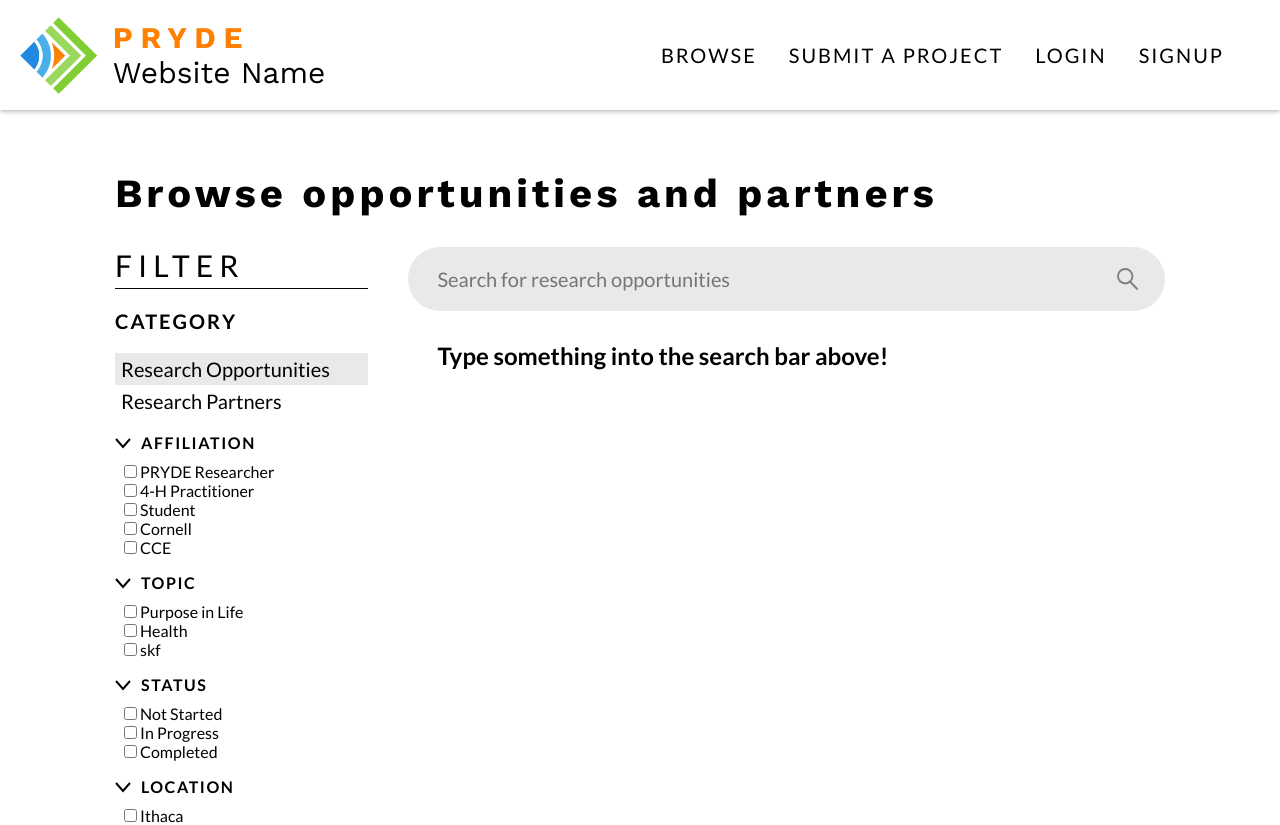
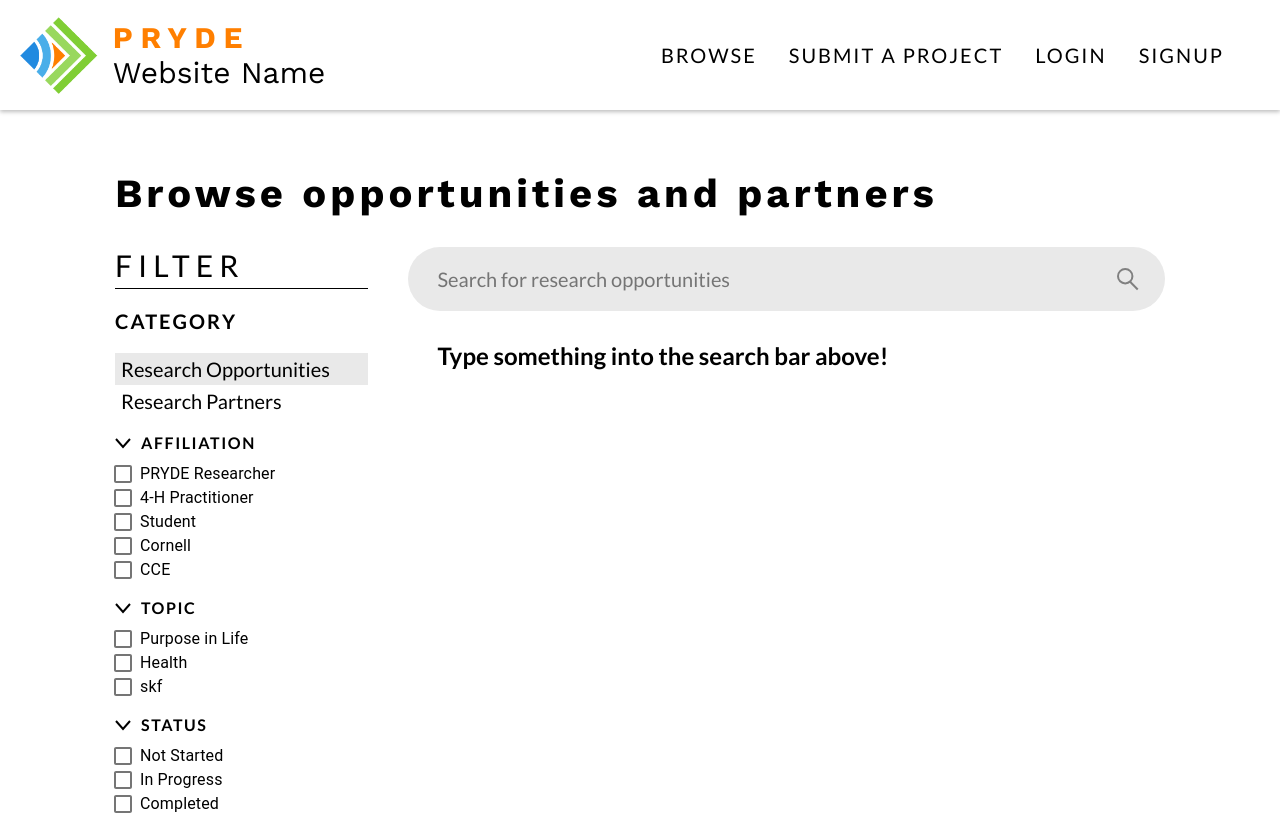
Before and after one commit to gnaww/pryde-connect, a React (Create React App) app in the folder frontend/: page /browse in a window 1280 px wide. Shown: the top 825 px of the page. Built offline with nearby package versions, Linux system fonts and the light colour scheme.

Commit message:
added stylized checkboxes

```diff
--- a/frontend/src/components/CustomDropdown.js
+++ b/frontend/src/components/CustomDropdown.js
@@ -6,7 +6,7 @@ const CustomDropdown = ({ handleChange, name, label, options }) => (
         <select name={name} defaultValue="" onChange={handleChange}>
             <option value="" disabled>{label}</option>
             {
-                options.map(option => <option value={option.value}>{option.text}</option>)
+                options.map((option, idx) => <option key={idx} value={option.value}>{option.text}</option>)
             }
         </select>
     </span>
--- a/frontend/src/components/FilterCategory.js
+++ b/frontend/src/components/FilterCategory.js
@@ -1,6 +1,7 @@
 import React from 'react';
 import arrow from '../images/dropdown-arrow.svg';
 import Checkbox from '@material-ui/core/Checkbox';
+import FormControlLabel from '@material-ui/core/FormControlLabel';
 import styles from '../styles/FilterCategory.module.css';
 
 const FilterCategory = ({ isVisible, toggleVisibility, categoryName, filterOptions }) => (
@@ -17,8 +18,10 @@ const FilterCategory = ({ isVisible, toggleVisibility, categoryName, filterOptio
             isVisible &&
             <ul>
                 {
-                    filterOptions.map(filter =>
-                        <li><input type="checkbox" />{filter}</li>
+                    filterOptions.map((filter, idx) =>
+                        <li>
+                            <FormControlLabel key={idx} control={<Checkbox color="default" className={styles.checkbox} value={filter} disableRipple />} label={filter} />
+                        </li>
                     )
                 }
             </ul>
--- a/frontend/src/pages/Browse.js
+++ b/frontend/src/pages/Browse.js
@@ -72,6 +72,7 @@ class Browse extends Component {
     componentDidMount() {
         const { location } = this.props;
         const parsedURL = queryString.parse(location.search);
+        console.log(parsedURL);
         this.setState({ query: parsedURL.q })
     }
 
@@ -147,7 +148,7 @@ class Browse extends Component {
                                 </li>
                             </ul>
                         </section>
-                        {filterCategories.map(filterCategory => <FilterCategory {...filterCategory} toggleVisibility={this.toggleFilterVisibility} />)}
+                        {filterCategories.map((filterCategory, idx) => <FilterCategory key={idx} {...filterCategory} toggleVisibility={this.toggleFilterVisibility} />)}
                     </aside>
                     <section className={styles.searchResultsContainer}>
                         <form className={styles.searchForm} onSubmit={this.handleSubmitQuery}>
@@ -160,6 +161,7 @@ class Browse extends Component {
                                     placeholder={this.state.searchOpportunities ?
                                         "Search for research opportunities" :
                                         "Search for research partners"}
+                                    autoFocus
                                 />
                                 <button type="submit" value="Submit">
                                     <img src={searchIcon} alt="Search icon" />
--- a/frontend/src/styles/FilterCategory.module.css
+++ b/frontend/src/styles/FilterCategory.module.css
@@ -22,8 +22,17 @@
     user-select: none;
 }
 
-.filterCategory ul {
-    margin-left: 5px;
+.filterCategory label {
+    margin-left: -4px;
+    margin-right: 0;
+}
+
+.filterCategory .checkbox:hover {
+    background-color: transparent;
+}
+
+.filterCategory .checkbox {
+    padding: 0 5px 0 0;
 }
 
 .open {
```
